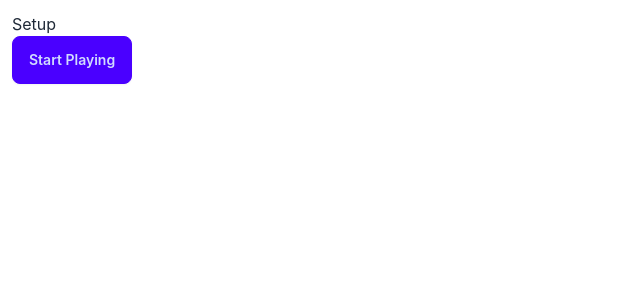
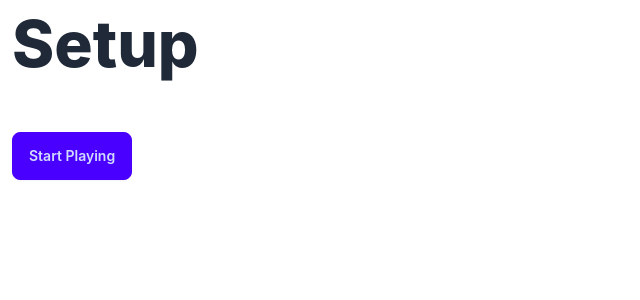
Before and after one commit to tsteelematc/tca-sw-deckbuilding, a React (Create React App) app: page /#/setup in a window 1280 px wide. Shown: the top 300 px of the page, without its empty margins (0-640 px from the left). Built offline with nearby package versions, Linux system fonts and the light colour scheme.

Commit message:
Meh, tailwindss/typography...
Maybe intro this next week ? ? ?

```diff
--- a/package.json
+++ b/package.json
@@ -42,6 +42,7 @@
     ]
   },
   "devDependencies": {
+    "@tailwindcss/typography": "^0.5.15",
     "daisyui": "^4.12.10",
     "tailwindcss": "^3.4.12"
   }
--- a/src/Setup.tsx
+++ b/src/Setup.tsx
@@ -5,8 +5,12 @@ export const Setup = () => {
     const nav = useNavigate();
 
     return (
-        <div>
-            <h1>
+        <div
+            className="prose sm:prose-2xl"
+        >
+            <h1
+                className=""
+            >
                 Setup
             </h1>
             <button
--- a/tailwind.config.js
+++ b/tailwind.config.js
@@ -7,6 +7,7 @@ module.exports = {
     extend: {},
   },
   plugins: [
+    require("@tailwindcss/typography"),
     require('daisyui'),
   ],
 }
```
Also changed, not shown: 1 other file (tests, documents, lock files or other folders).
